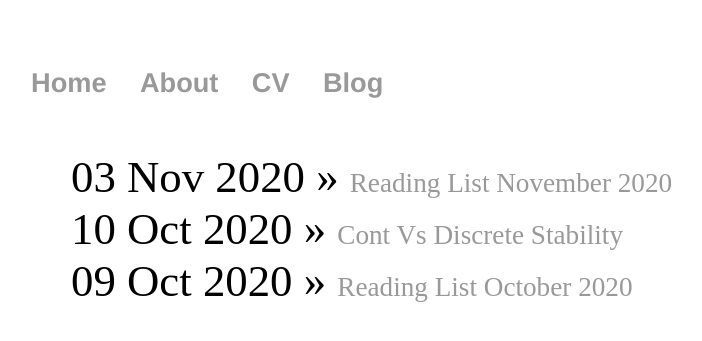
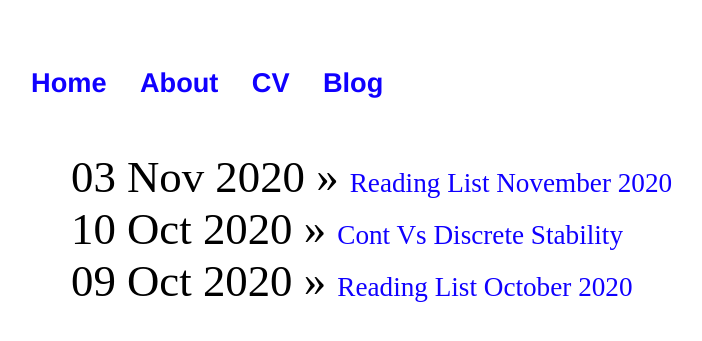
Before and after one commit to kozleo/kozleo.github.io, a Jekyll site: the page built from blog/index.html, in a window 1280 px wide. Shown: the top 341 px of the page, without its empty margins (17-719 px from the left). Built offline with Jekyll 4.4.1, drawn with Linux system fonts in a browser that asks for light colours.

Commit message:
Update main.css

```diff
--- a/css/main.css
+++ b/css/main.css
@@ -15,7 +15,7 @@ nav ul li, footer ul li {
 }
 a {
     text-decoration: none;
-    color: #999;
+    color: #1000ff;
     font-size: 1.7rem;
 
 }
```
